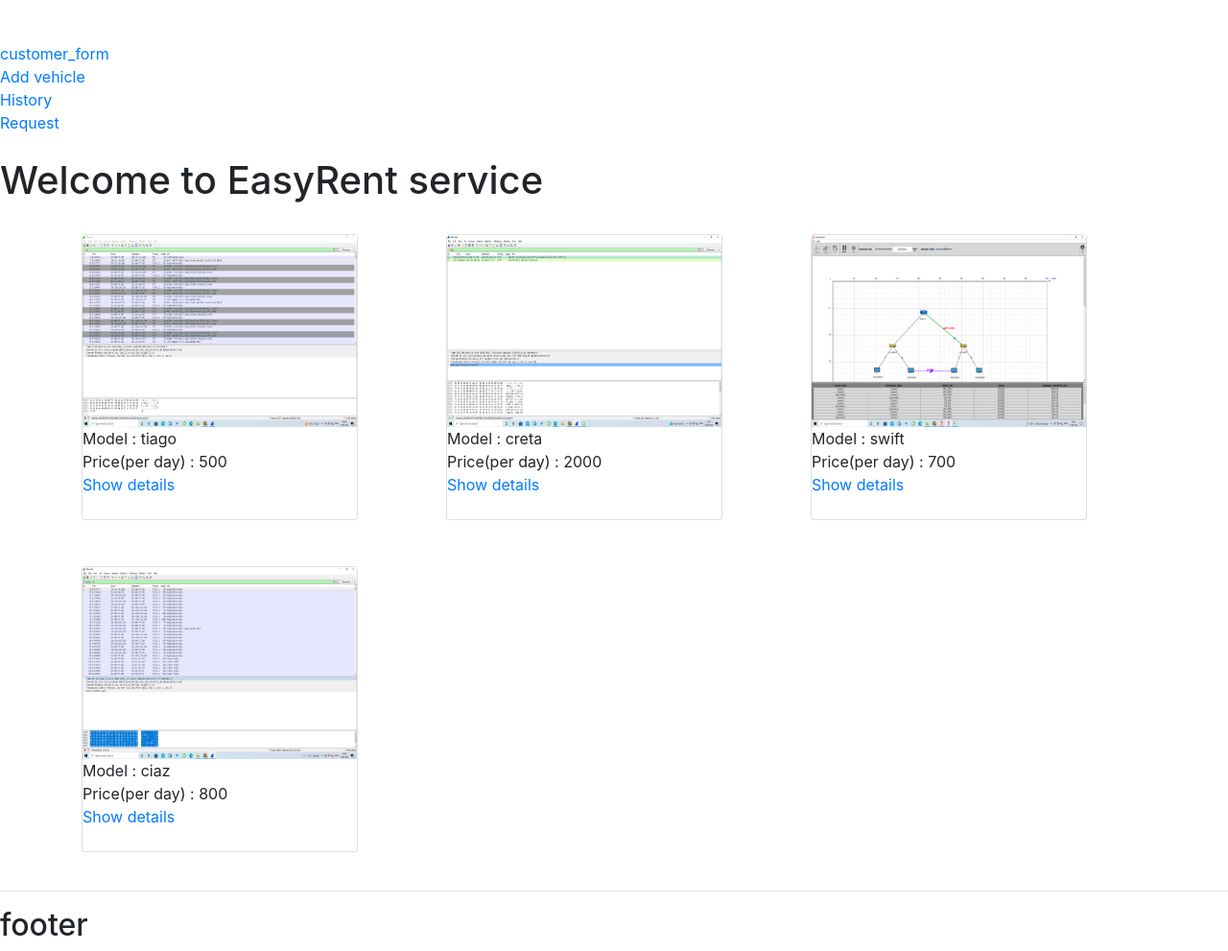
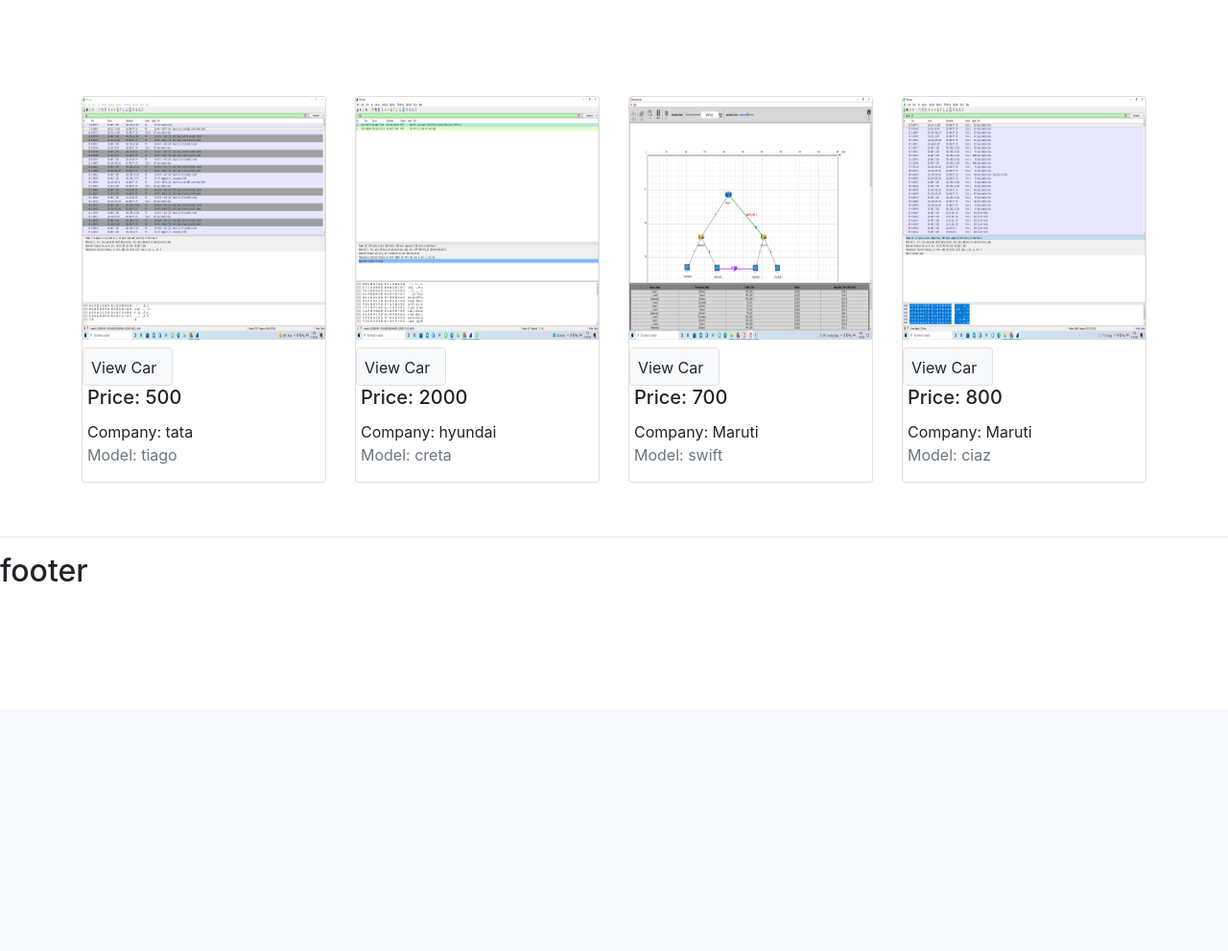
Before and after one commit to Shrey3011/Group24, a Django app: template SRC/Rental_System/RentingApp/templates/RentingApp/home.html in a window 1280 px wide. Shown: the part 61-1052 px from the top of the page at 96% size. After the commit the page ends 667 px from the top, so only its background shows below. Run offline with Django 4.2, Linux system fonts and the light colour scheme; the template is opened without the code that fills it: values that come from a table or form of the project are taken from there, others are empty; data comes from the database, SQL or seed files in the repository; parts of the project's set-up code (start-up, migrations or seed data) failed here and were passed over; some libraries are stand-ins or nearby versions.

Commit message:
Update home.html
Combine with frontend

```diff
--- a/SRC/Rental_System/RentingApp/templates/RentingApp/home.html
+++ b/SRC/Rental_System/RentingApp/templates/RentingApp/home.html
@@ -1,35 +1,52 @@
 {% extends 'RentingApp/main.html' %}
 
 {% block content %}
+<div id="includeHtml"></div>
+<style>
+    .icon-hover:hover {
+        border-color: #3b71ca !important;
+        background-color: white !important;
+    }
 
-<a href="{% url 'customer' %}">customer_form</a>
-<br>
-<a href="{% url 'addvehicle' %}">Add vehicle</a>
-<br>
-<a href="{% url 'history' %}">History</a>
-<br>
-<a href="{% url 'requestpage' %}">Request</a>
+    .icon-hover:hover i {
+        color: #3b71ca !important;
+    }
+</style>
 
-<br>
-<br>
-<h1>Welcome to EasyRent service</h1>
-<div class="container">
-    <div class="row">
 
-        {% for i in vehicle %}
-    <!-- -->
-    <div class="col-sm-4 my-4">
-    <div class="card Boxshadow h-100" style="width: 18rem;">
-    <img class="d-block w-100" src="{{i.image.url}}" alt="First slide" style="height:200px">
-    Model : {{i.model}}<br>
-    Price(per day) : {{i.price}}
-    <br>
-    <a href="{% url 'productview' i.id %}">Show details</a>
-    <br>
+<!-- Products -->
+<section>
+    <div class="container my-5">
+        <!-- <header class="mb-4">
+      <h3>New products</h3>
+    </header>  -->
+
+        <div class="row">
+            {% for i in vehicle %}
+            <div class="col-lg-3 col-md-6 col-sm-6">
+                <div class="card my-2 shadow-0">
+                    <a href="{% url 'productview' i.id %}" class="img-wrap">
+
+                        <img src="{{i.image.url}}" class="card-img-top" style="aspect-ratio: 1 / 1">
+                    </a>
+                    <div class="card-body p-0 pt-2">
+                        <a href="{% url 'productview' i.id %}"
+                            class="btn btn-light border px-2 pt-2 float-end icon-hover" style="margin-right: 5px;">View
+                            Car<i class="fas fa-heart fa-lg px-1 text-secondary"></i></a>
+                        <h5 class="card-title" style="margin-left: 5px;">Price: {{i.price}}</h5>
+                        <p class="card-text mb-0" style="margin-left: 5px;">Company: {{i.company}}</p>
+                        <p class="text-muted" style="margin-left: 5px;">
+                            Model: {{i.model}}
+                        </p>
+                    </div>
+                </div>
+
+            </div>
+            {% endfor %}
+
+        </div>
     </div>
-</div>
+</section>
+<!-- Products -->
 
-{% endfor %}
-</div>
-</div>
 {% endblock %}
```
